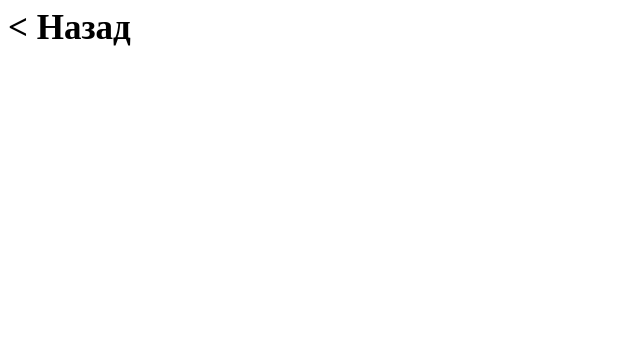
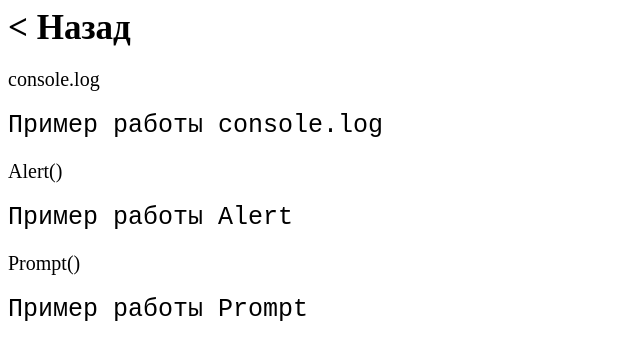
Before and after one commit to osipovtwelve/JavaScriptPractic, a plain HTML site: page Task2/index.html in a window 1280 px wide. Shown: the whole page, without its empty margins (0-640 px from the left). Drawn offline with Linux system fonts and the light colour scheme.

Commit message:
update file index.html in folder Task2. Create file script.js in folder Task2. Mini-update file style.css for tag code

```diff
--- a/Task1/script.js
+++ b/Task1/script.js
@@ -1 +1,2 @@
+//Вывод сообщения в консоль
 console.log('Привет, ментор!');
--- a/Task2/index.html
+++ b/Task2/index.html
@@ -8,5 +8,18 @@
 </head>
 <body>
     <a href="../index.html">< Назад</a>
+    <p id="consoleLog">console.log</p>
+    <code>
+        Пример работы console.log
+    </code>
+    <p id="alert">Alert()</p>
+    <code>
+        Пример работы Alert
+    </code>
+    <p id="prompt">Prompt()</p>
+    <code>
+        Пример работы Prompt
+    </code>
+    <script src="script.js"></script>
 </body>
 </html>
--- a/css/style.css
+++ b/css/style.css
@@ -14,5 +14,9 @@ a{
 }
 
 p{
+    font-size: 20px;
+}
+
+code{
     font-size: 25px;
 }
```
Also changed, not shown: Task1/index.html (+2 -0 lines), index.html (+1 -0 lines), Task2/script.js (added).
